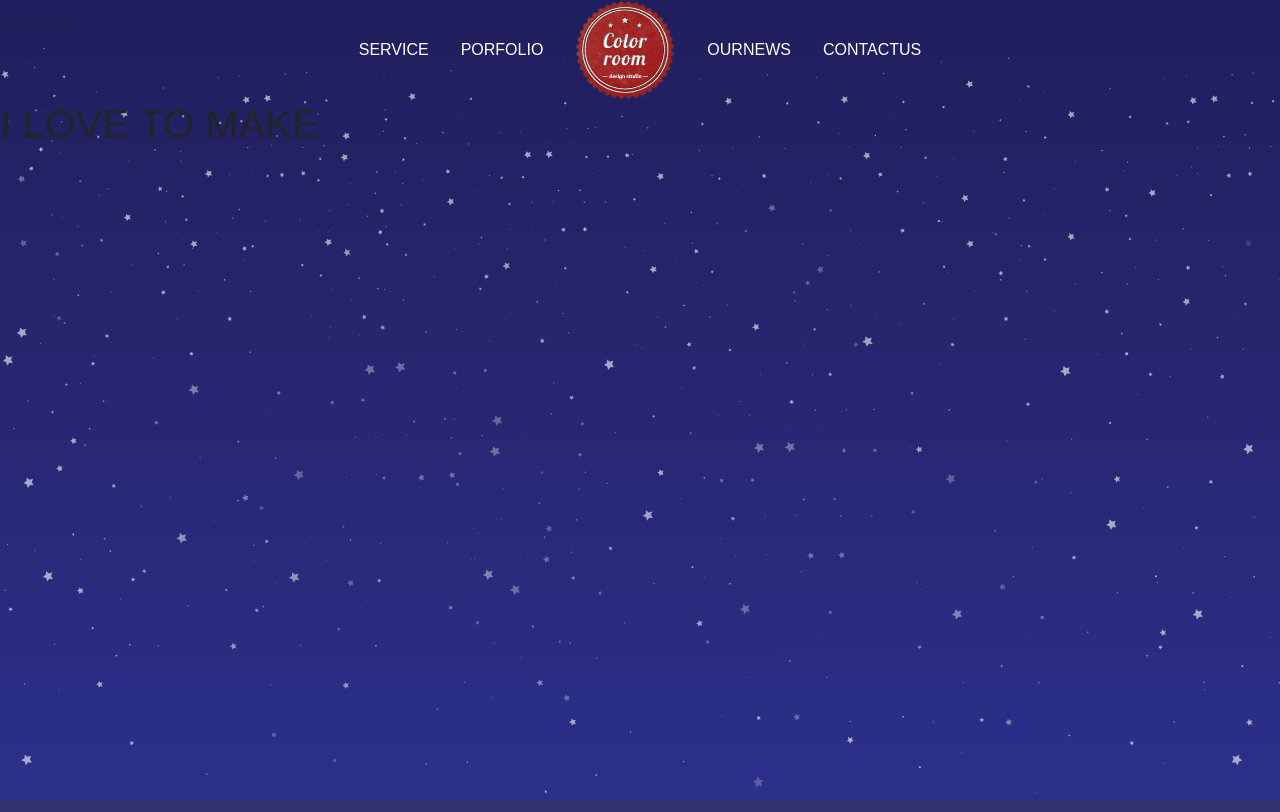
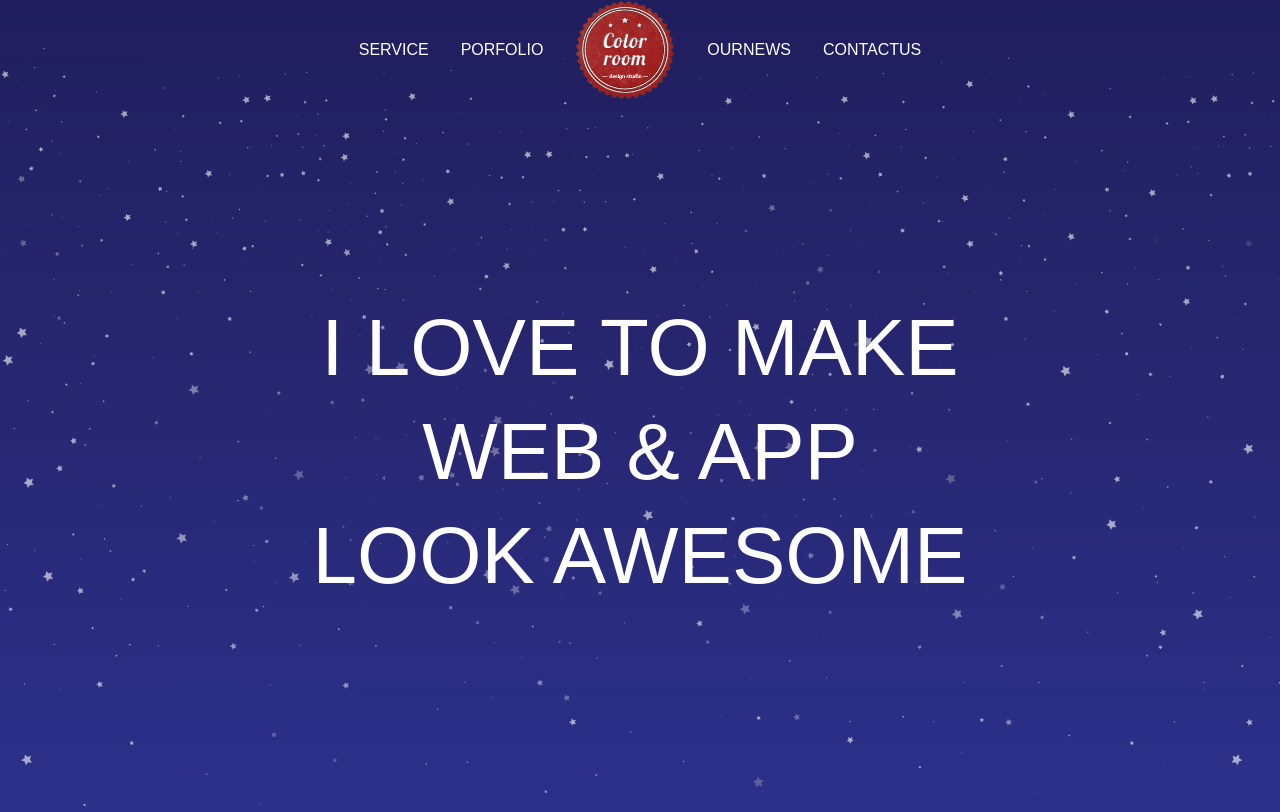
Before and after one commit to safesit23/Bootcamp2018-alchemist, a React (Create React App) app: page / in a window 1280 px wide. Built offline with nearby package versions, Linux system fonts and the light colour scheme.

Commit message:
[UPDATE] Toptext Section

```diff
--- a/src/conponents/Index/ToptextSection.js
+++ b/src/conponents/Index/ToptextSection.js
@@ -1,9 +1,30 @@
-import React from 'react';
+import React,{Fragment} from 'react';
+import {Container} from 'reactstrap';
+import styled from 'styled-components';
 
+const slideElement = ['WEB & APP', 'BRANDING', 'CARTOONS'];
+
+const Landing = styled.div`
+    padding: 200px 0;
+`;
+
+const Topic = styled.h1`
+  color: white;
+  text-align: center;
+  font-size: 5em;
+`;
 class ToptextSection extends React.Component{
     render(){
         return(
-            <h1>I LOVE TO MAKE</h1>
+            <Fragment>
+                <Container>
+                <Landing >
+                    <Topic>I LOVE TO MAKE</Topic>
+                    <Topic>{slideElement[0]}</Topic>
+                    <Topic>LOOK AWESOME</Topic>
+                </Landing>
+                </Container>
+            </Fragment>
         );
     }
 }
```
